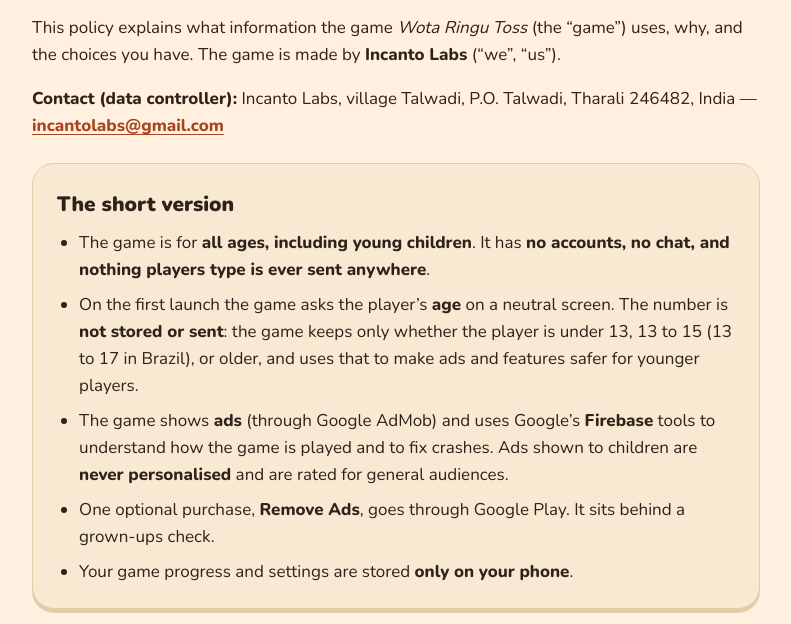
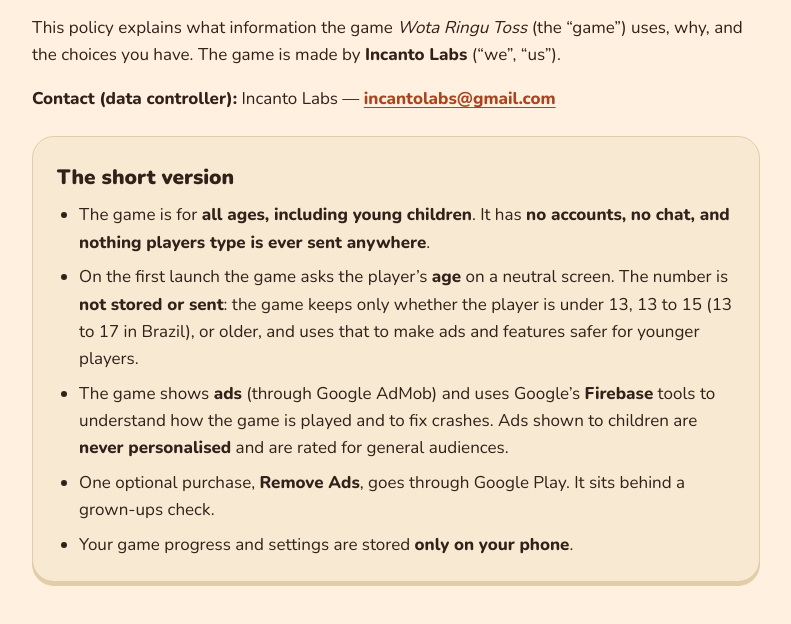
Before and after one commit to incanto-labs/incanto-labs.github.io, a plain HTML site: page wota-ringu-toss/privacy/index.html in a window 1280 px wide. Shown: the part 176-800 px from the top of the page, without its empty margins (244-1035 px from the left). Drawn offline with Linux system fonts and the light colour scheme.

Commit message:
Update index.html

```diff
--- a/wota-ringu-toss/privacy/index.html
+++ b/wota-ringu-toss/privacy/index.html
@@ -27,7 +27,7 @@
 
     <p>This policy explains what information the game <em>Wota Ringu Toss</em> (the &ldquo;game&rdquo;) uses, why, and the choices you have. The game is made by <strong>Incanto Labs</strong> (&ldquo;we&rdquo;, &ldquo;us&rdquo;).</p>
 
-    <p><strong>Contact (data controller):</strong> Incanto Labs, village Talwadi, P.O. Talwadi, Tharali 246482, India — <strong><a href="mailto:incantolabs@gmail.com">incantolabs@gmail.com</a></strong></p>
+    <p><strong>Contact (data controller):</strong> Incanto Labs — <strong><a href="mailto:incantolabs@gmail.com">incantolabs@gmail.com</a></strong></p>
 
     <section class="summary card" aria-labelledby="short">
       <h2 id="short">The short version</h2>
```
